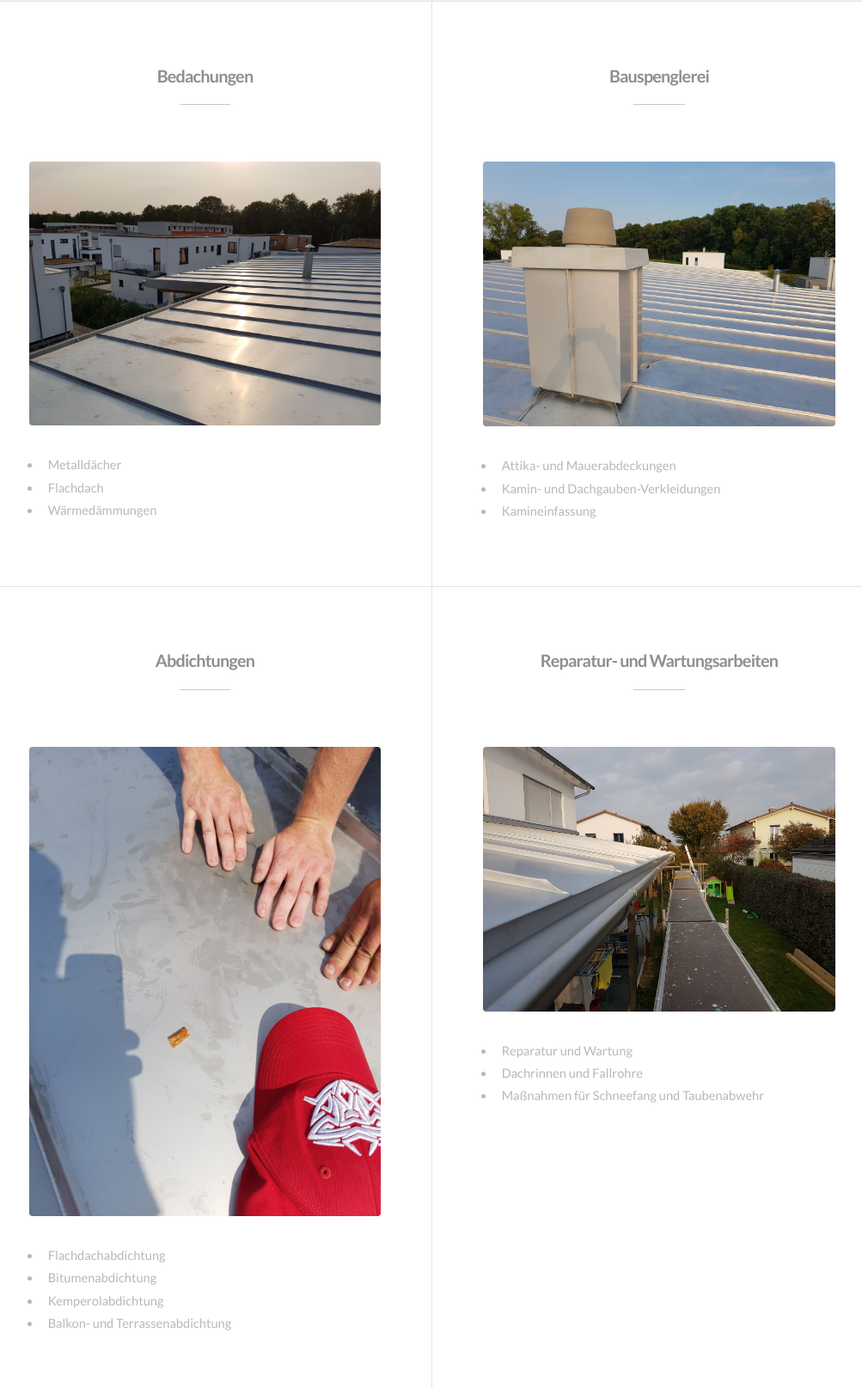
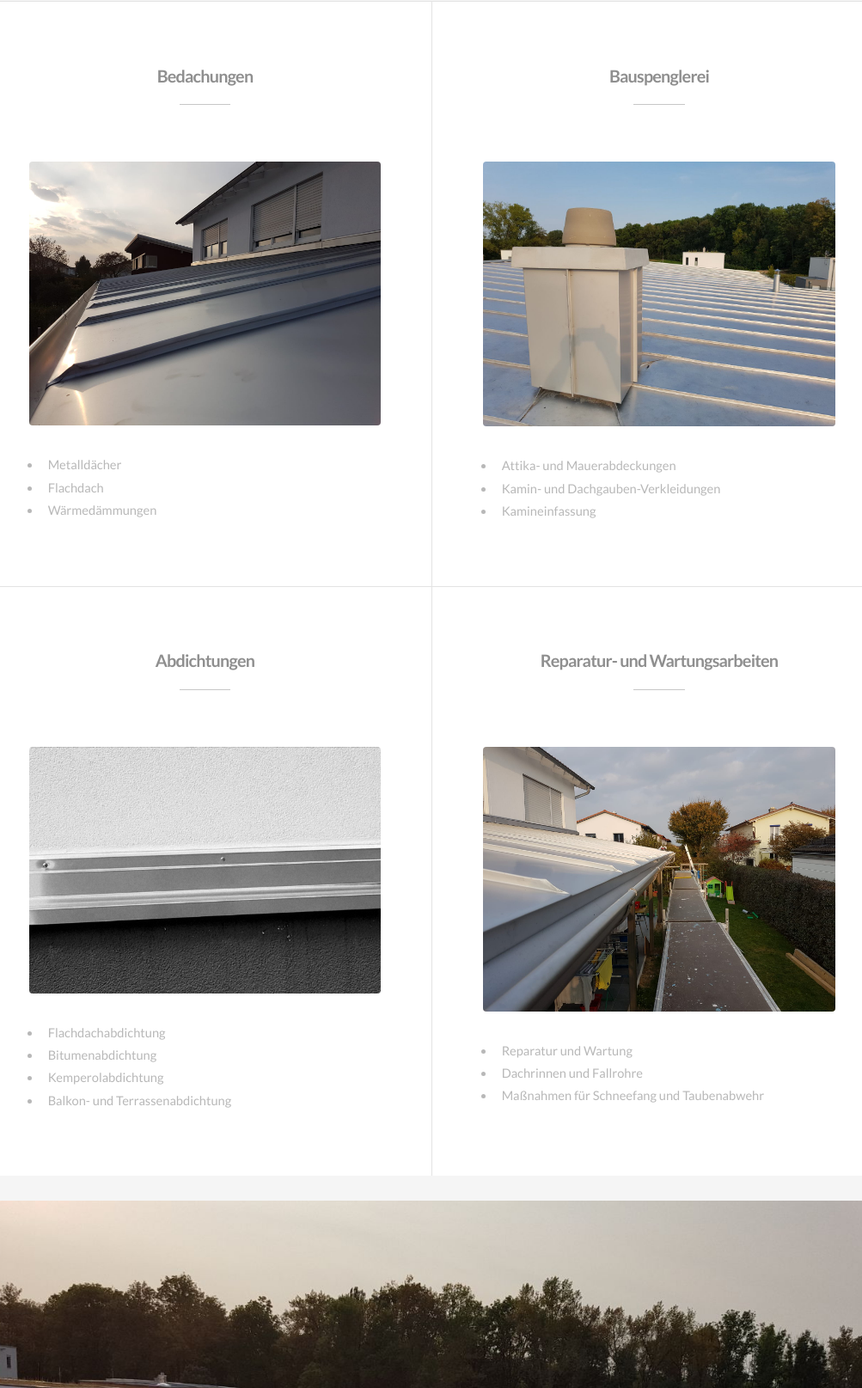
Before and after one commit to GeniusWigga/maier-construction, a plain HTML site: page index.html in a window 1280 px wide. Shown: the part 516-2131 px from the top of the page at 86% size, without its empty margins (137-1140 px from the left). Drawn offline with nearby package versions, Linux system fonts and the light colour scheme.

Commit message:
refactor images

```diff
--- a/index.html
+++ b/index.html
@@ -43,7 +43,7 @@
         <section class="spotlights special">
           <section>
             <header class="major"><h3>Bedachungen</h3></header>
-            <div class="image fit"><img src="img/IMG-20170908-WA0037.jpg" alt="Bedachungen"></div>
+            <div class="image fit"><img src="img/bedachungen.jpeg" alt="Bedachungen"></div>
             <ul class="simple-list">
               <li>Metalldächer</li>
               <li>Flachdach</li>
@@ -61,7 +61,7 @@
           </section>
           <section>
             <header class="major"><h3>Abdichtungen</h3></header>
-            <div class="image fit"><img src="img/IMG-20170908-WA0031.jpg" alt="Abdichtungen"></div>
+            <div class="image fit"><img src="img/abdichtungen.jpeg" alt="Abdichtungen"></div>
             <ul class="simple-list">
               <li>Flachdachabdichtung</li>
               <li>Bitumenabdichtung</li>
```
Also changed, not shown: img/abdichtungen.jpeg (added), img/bedachungen.jpeg (added).
